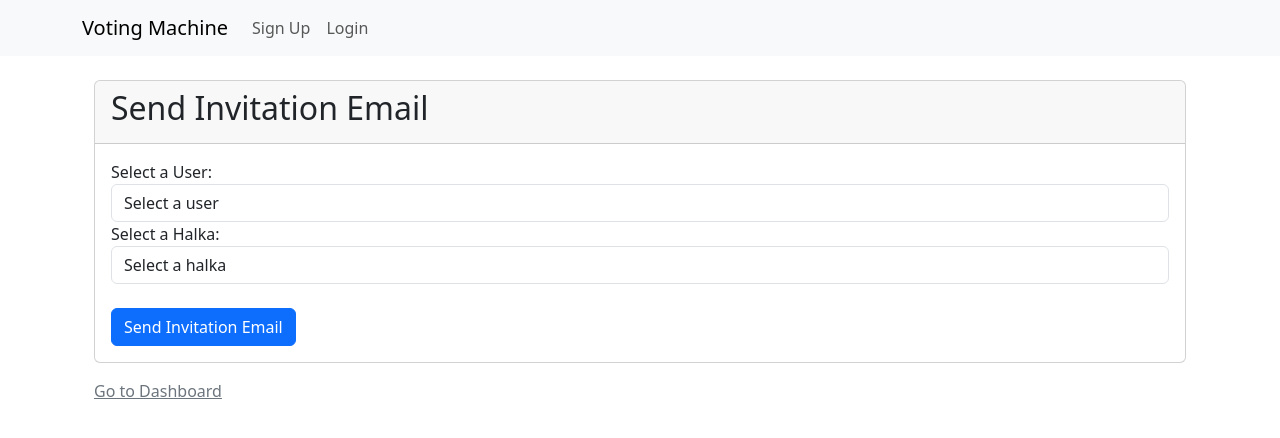
After one commit to maryamkamal4/Voting-System, a Django app: page /account/send-invitation-email/ in a window 1280 px wide. The commit adds this page. Shown: the top 438 px of the page. Run offline with Django 3.2, Linux system fonts and the light colour scheme; data comes from the database, SQL or seed files in the repository; both versions use the stored data as it was after the commit; some libraries are stand-ins or nearby versions.

Commit message:
Missing-functionalities-added

```diff
--- a/account/forms.py
+++ b/account/forms.py
@@ -19,7 +19,7 @@ class SignUpForm(UserCreationForm):
 
     def save(self, commit=True):
         user = super().save(commit=False)
-        user.halka = self.cleaned_data.get('halka')  # Assign the selected Halka instance
+        user.halka = self.cleaned_data.get('halka')
         if commit:
             user.save()
         return user
@@ -27,4 +27,19 @@ class SignUpForm(UserCreationForm):
 class HalkaForm(forms.ModelForm):
     class Meta:
         model = Halka
-        fields = ['name']  # Customize fields as needed
+        fields = ['name']
+
+class InvitationForm(forms.Form):
+    selected_user = forms.ModelChoiceField(
+        queryset=CustomUser.objects.filter(groups__name='voter'),
+        empty_label="Select a user",
+        widget=forms.Select(attrs={'class': 'form-control'})
+    )
+
+    def __init__(self, *args, **kwargs):
+        super().__init__(*args, **kwargs)
+        self.fields['halka'] = forms.ModelChoiceField(
+            queryset=Halka.objects.all(),
+            empty_label="Select a halka",
+            widget=forms.Select(attrs={'class': 'form-control'})
+        )
--- a/account/models.py
+++ b/account/models.py
@@ -21,9 +21,9 @@ class CustomUser(AbstractUser):
 
 
     profile_picture = CloudinaryField(
-        'profile_picture',  # Cloudinary field name
-        null=True,  # Allow NULL in the database
-        blank=True,  # Allow blank field in forms
+        'profile_picture',
+        null=True,
+        blank=True,
     )
 
     class Meta:
--- a/account/templates/candidate_dashboard.html
+++ b/account/templates/candidate_dashboard.html
@@ -9,6 +9,9 @@
     <a class="list-group-item list-group-item-action" href="{% url 'candidate-total-votes' %}">
         <i class="bi bi-bar-chart"></i> View Total Votes
     </a>
+    <a class="list-group-item list-group-item-action" href="{% url 'voters-list' %}">
+        <i class="bi bi-bar-chart"></i> Voters in my Area
+    </a>
 </div>
 {% endblock %}
 
--- /dev/null
+++ b/account/templates/send_invitation_email.html
@@ -0,0 +1,28 @@
+{% extends 'base.html' %}
+
+{% block content %}
+<div class="container">
+  <div class="card mt-4">
+    <div class="card-header">
+      <h2>Send Invitation Email</h2>
+    </div>
+    <div class="card-body">
+      <form method="post">
+        {% csrf_token %}
+        <div class="form-group">
+          <label for="{{ form.selected_user.id_for_label }}">Select a User:</label>
+          {{ form.selected_user }}
+        </div>
+        <div class="form-group">
+          <label for="{{ form.halka.id_for_label }}">Select a Halka:</label>
+          {{ form.halka }}
+        </div>
+        <button type="submit" class="btn btn-primary mt-4">Send Invitation Email</button>
+      </form>
+    </div>
+  </div>
+  <div class="mt-3">
+    <a href="{% url 'superuser-dashboard' %}" class="text-secondary">Go to Dashboard</a>
+</div>
+</div>
+{% endblock %}
--- a/account/templates/superuser_dashboard.html
+++ b/account/templates/superuser_dashboard.html
@@ -15,6 +15,9 @@
     <a class="list-group-item list-group-item-action" href="{% url 'set-polling-schedule' %}">
         <i class="bi bi-calendar-event"></i> Set Polling Schedule
     </a>
+    <a class="list-group-item list-group-item-action" href="{% url 'send-invitation-email' %}">
+        <i class="bi bi-calendar-event"></i> Send Invitation
+    </a>
 </div>
 {% endblock %}
 
--- a/account/urls.py
+++ b/account/urls.py
@@ -1,5 +1,5 @@
 from django.urls import path
-from .views import ActivateUserView, ApproveUserView, CandidateDashboardView, CustomLogoutView, HalkaAdditionView, HalkaDeleteView, SignUpView, CustomLoginView, SuperuserDashboardView, VoterDashboardView
+from .views import ActivateUserView, ApproveUserView, CandidateDashboardView, CustomLogoutView, HalkaAdditionView, HalkaDeleteView, SendInvitationEmailView, SignUpView, CustomLoginView, SuperuserDashboardView, VoterDashboardView
 
 urlpatterns = [
     path('logout/', CustomLogoutView.as_view(), name='logout'),
@@ -11,4 +11,5 @@ urlpatterns = [
     path('dashboard/candidate/', CandidateDashboardView.as_view(), name='candidate-dashboard'),
     path('halka/add/', HalkaAdditionView.as_view(), name='halka-addition'),
     path('halka/<int:pk>/delete/', HalkaDeleteView.as_view(), name='halka-delete'),
+    path('send-invitation-email/', SendInvitationEmailView.as_view(), name='send-invitation-email'),
 ]
--- a/account/views.py
+++ b/account/views.py
@@ -5,7 +5,7 @@ from django.views.generic import CreateView, View
 from django.http import HttpResponse
 from FinalProject import settings
 from account.models import CustomUser
-from .forms import HalkaForm, SignUpForm
+from .forms import HalkaForm, InvitationForm, SignUpForm
 from django.utils.encoding import force_bytes
 from django.contrib import messages
 from django.core.mail import EmailMessage
@@ -19,13 +19,14 @@ from django.http import HttpResponse
 from django.shortcuts import redirect, render
 from django.urls import reverse
 from django.views.generic import TemplateView
-from django.views.generic import CreateView, ListView, DeleteView
+from django.views.generic import CreateView, DeleteView
 from .models import Halka
 from .forms import HalkaForm
 from django.contrib.auth.mixins import UserPassesTestMixin
 from django.views.generic.edit import FormView
 from django.contrib.auth.decorators import login_required
 from django.utils.decorators import method_decorator
+from django.core.mail import send_mail
 
 
 class ApproveUserView(View):
@@ -88,6 +89,7 @@ class SignUpView(CreateView):
         })
         admin_email = settings.EMAIL_HOST_USER
         email = EmailMessage(mail_subject, message, to=[admin_email])
+        email.content_subtype = "html"
         email.send()
 
 class ActivateUserView(View):
@@ -170,10 +172,10 @@ class CandidateDashboardView(TemplateView):
 
 
 @method_decorator(login_required, name='dispatch')
-class HalkaAdditionView(UserPassesTestMixin, ListView, FormView):
+class HalkaAdditionView(UserPassesTestMixin, FormView):
     template_name = 'halka_addition.html'
     model = Halka
-    form_class = HalkaForm  # Include your HalkaForm here
+    form_class = HalkaForm
     success_url = reverse_lazy('halka-addition')
     context_object_name = 'halkas'
     extra_context = {'form': form_class()}  # Initialize an instance of the form
@@ -205,3 +207,23 @@ class HalkaDeleteView(UserPassesTestMixin, DeleteView):
 
 def handler404(request, exception):
     return render(request, '404page.html', status=404)
+
+class SendInvitationEmailView(FormView):
+    template_name = 'send_invitation_email.html'
+    form_class = InvitationForm
+    success_url = reverse_lazy('send-invitation-email')
+
+    def form_valid(self, form):
+        selected_user = form.cleaned_data['selected_user']
+        selected_halka = form.cleaned_data['halka']
+
+        user = CustomUser.objects.get(username=selected_user)
+
+        # Send the invitation email
+        subject = 'Your Voting Invitation'
+        message = f'Hello {user.username},\n\nYou are invited to vote in halka {selected_halka}. Your CNIC: {user.cnic}. Login to your account and vote.'
+        from_email = settings.EMAIL_HOST_USER
+        recipient_list = [user.email]
+        send_mail(subject, message, from_email, recipient_list)
+
+        return super().form_valid(form)
--- a/voting/urls.py
+++ b/voting/urls.py
@@ -1,5 +1,5 @@
 from django.urls import path
-from .views import BecomeCandidateView, CandidateApplicationListView, CandidateTotalVotesView, PollingScheduleView, VoteCastedMultipleTimesView, VoteCastedSuccessView, VoteView, candidate_profiles
+from .views import BecomeCandidateView, CandidateApplicationListView, CandidateTotalVotesView, PollingScheduleView, VoteCastedMultipleTimesView, VoteCastedSuccessView, VoteView, VotersListView, candidate_profiles
 
 urlpatterns = [
     path('candidate-applications/', CandidateApplicationListView.as_view(), name='candidate-application-list'),
@@ -10,4 +10,6 @@ urlpatterns = [
     path('set-polling-schedule/', PollingScheduleView.as_view(), name='set-polling-schedule'),
     path('candidate-total-votes/', CandidateTotalVotesView.as_view(), name='candidate-total-votes'),
     path('candidate-profiles/', candidate_profiles, name='candidate-profiles'),
+    path('candidate/voters/', VotersListView.as_view(), name='voters-list'),
+
 ]
```
Also changed, not shown: account/templatetags/custom_filters.py (+3 -4 lines), voting/templates/voters_list.html (added, +31 -0 lines), voting/views.py (+13 -0 lines), db.sqlite3.
